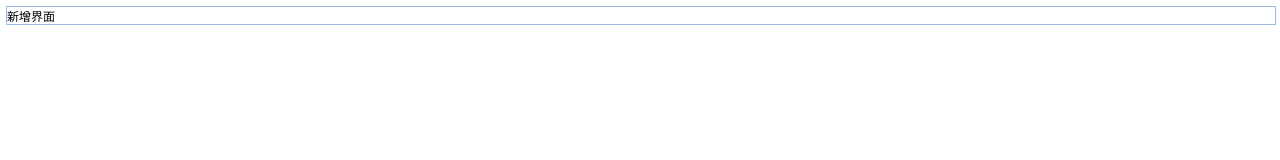
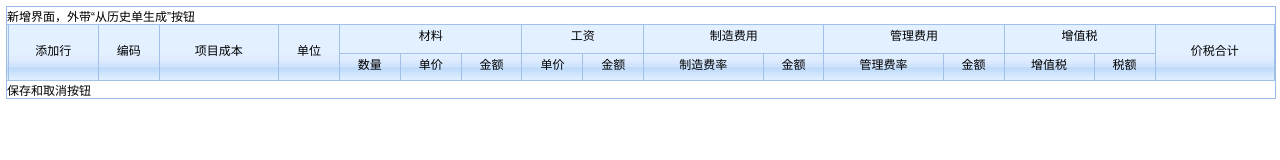
Before and after one commit to truth1209/hello-ligerui, a React app: page / in a window 1280 px wide. Built offline with nearby package versions, Linux system fonts and the light colour scheme.

Commit message:
使用ligerui绘制表格

```diff
--- a/src/containers/CostOrder.js
+++ b/src/containers/CostOrder.js
@@ -29,56 +29,122 @@ class CostOrder extends Component {
                 <div>
                   {
                     CompareUtil.arrayIsEmpty(costItems) ?
-                      <div>新增界面</div>
+                      <div>新增界面，外带“从历史单生成”按钮</div>
                       :
-                      <div>修改界面</div>
+                      <div>修改界面，外带“从历史单生成”按钮</div>
                   }
-                  <div className="l-panel-bwarp">
-                  <div className="l-panel-body">
-                  <div className="l-grid l-grid-hashorizontal">
-                    <div className="l-grid2" style={{ width: 1042, left: 30 }}>
-                      <div className="l-grid-header l-grid-header2" style={{ height: 56 }}>
-                        <div className="l-grid-header-inner" style={{ width: 1082 }}>
-                          <table className="l-grid-header-table" cellPadding="0" cellSpacing="0">
+                  {/* <div className="l-panel-bwarp">
+                  <div className="l-panel-body"> */}
+                  <div style={{ margin: 0, padding: 0, width: '100%' }}>
+                    <div className="l-grid2" style={{ width: '100%', left: 0 }}>
+                      <div className="l-grid-header l-grid-header2" style={{ height: 56, width: '100%' }}>
+                        <div className="l-grid-header-inner" style={{ width: '100%' }}>
+                          <table className="l-grid-header-table" cellPadding="0" cellSpacing="0" style={{ width: '100%' }} >
                             <tbody>
-                              <tr className="l-grid-hd-row l-grid-hd-mul">
-                                <td className="l-grid-hd-cell l-grid-hd-cell-mul" id="maingrid4|hcell|c102" style={{ height: 28 }}>
+                              <tr className="l-grid-hd-row">
+                              <td className="l-grid-hd-cell" rowSpan='2' style={{ height: 56 }}>
                                   <div className="l-grid-hd-cell-inner" style={{ height: 28 }}>
-                                    <span className="l-grid-hd-cell-text">公司信息</span>
+                                    <span className="l-grid-hd-cell-text"></span>
+                                  </div>
+                                </td>
+                                <td className="l-grid-hd-cell" rowSpan='2' style={{ height: 56 }}>
+                                  <div className="l-grid-hd-cell-inner" style={{ height: 28 }}>
+                                    <span className="l-grid-hd-cell-text">添加行</span>
+                                  </div>
+                                </td>
+                                <td className="l-grid-hd-cell" rowSpan='2' style={{ height: 56 }}>
+                                  <div className="l-grid-hd-cell-inner" style={{ height: 28 }}>
+                                    <span className="l-grid-hd-cell-text">编码</span>
+                                  </div>
+                                </td>
+                                <td className="l-grid-hd-cell" rowSpan="2" style={{ height: 56 }}>
+                                  <div className="l-grid-hd-cell-inner" style={{ height: 28 }}>
+                                    <span className="l-grid-hd-cell-text">项目成本</span>
                                   </div></td>
-                                <td className="l-grid-hd-cell l-grid-hd-cell-mul" id="maingrid4|hcell|c104" colSpan="3" style={{ height: 28 }}>
+                                <td className="l-grid-hd-cell" rowSpan="2" style={{ height: 56 }}>
                                   <div className="l-grid-hd-cell-inner" style={{ height: 28 }}>
-                                    <span className="l-grid-hd-cell-text">个人信息</span>
+                                    <span className="l-grid-hd-cell-text">单位</span>
+                                  </div></td>
+                                <td className="l-grid-hd-cell" colSpan='3' style={{ height: 28 }}>
+                                  <div className="l-grid-hd-cell-inner" style={{ height: 28 }}>
+                                    <span className="l-grid-hd-cell-text">材料</span>
+                                  </div></td>
+                                <td className="l-grid-hd-cell" colSpan='2' style={{ height: 28 }}>
+                                  <div className="l-grid-hd-cell-inner" style={{ height: 28 }}>
+                                    <span className="l-grid-hd-cell-text">工资</span>
+                                  </div></td>
+                                <td className="l-grid-hd-cell" colSpan='2' style={{ height: 28 }}>
+                                  <div className="l-grid-hd-cell-inner" style={{ height: 28 }}>
+                                    <span className="l-grid-hd-cell-text">制造费用</span>
+                                  </div></td>
+                                <td className="l-grid-hd-cell" colSpan='2' style={{ height: 28 }}>
+                                  <div className="l-grid-hd-cell-inner" style={{ height: 28 }}>
+                                    <span className="l-grid-hd-cell-text">管理费用</span>
+                                  </div></td>
+                                <td className="l-grid-hd-cell" colSpan='2' style={{ height: 28 }}>
+                                  <div className="l-grid-hd-cell-inner" style={{ height: 28 }}>
+                                    <span className="l-grid-hd-cell-text">增值税</span>
+                                  </div></td>
+                                <td className="l-grid-hd-cell" rowSpan='2' style={{ height: 28 }}>
+                                  <div className="l-grid-hd-cell-inner" style={{ height: 28 }}>
+                                    <span className="l-grid-hd-cell-text">价税合计</span>
                                   </div></td>
                               </tr>
                               <tr className="l-grid-hd-row">
-                                <td className="l-grid-hd-cell" id="maingrid4|hcell|c103" columnindex="1" columnname="CompanyName" style={{ height: 28, width: 300 }}>
+                                <td className="l-grid-hd-cell" style={{ height: 28 }}>
                                   <div className="l-grid-hd-cell-inner" style={{ height: 28 }}>
-                                    <span className="l-grid-hd-cell-text">公司名</span>
+                                    <span className="l-grid-hd-cell-text">数量</span>
                                   </div></td>
-                                <td className="l-grid-hd-cell" id="maingrid4|hcell|c105" columnindex="2" columnname="CustomerID" style={{ height: 28, width: 120 }}>
+                                <td className="l-grid-hd-cell" style={{ height: 28 }}>
                                   <div className="l-grid-hd-cell-inner" style={{ height: 28 }}>
-                                    <span className="l-grid-hd-cell-text">主键</span>
+                                    <span className="l-grid-hd-cell-text">单价</span>
                                   </div></td>
-                                <td className="l-grid-hd-cell" id="maingrid4|hcell|c106" columnindex="3" columnname="ContactName" style={{ height: 28, width: 50 }}>
+                                <td className="l-grid-hd-cell" style={{ height: 28 }}>
                                   <div className="l-grid-hd-cell-inner" style={{ height: 28 }}>
-                                    <span className="l-grid-hd-cell-text">联系名</span>
+                                    <span className="l-grid-hd-cell-text">金额</span>
                                   </div></td>
-                                <td className="l-grid-hd-cell l-grid-hd-cell-last" id="maingrid4|hcell|c107" columnindex="4" columnname="City" style={{ height: 28, width: 568 }}>
+                                <td className="l-grid-hd-cell" style={{ height: 28 }}>
                                   <div className="l-grid-hd-cell-inner" style={{ height: 28 }}>
-                                    <span className="l-grid-hd-cell-text">城市</span>
+                                    <span className="l-grid-hd-cell-text">单价</span>
+                                  </div></td>
+                                <td className="l-grid-hd-cell" style={{ height: 28 }}>
+                                  <div className="l-grid-hd-cell-inner" style={{ height: 28 }}>
+                                    <span className="l-grid-hd-cell-text">金额</span>
+                                  </div></td>
+                                <td className="l-grid-hd-cell" style={{ height: 28 }}>
+                                  <div className="l-grid-hd-cell-inner" style={{ height: 28 }}>
+                                    <span className="l-grid-hd-cell-text">制造费率</span>
+                                  </div></td>
+                                <td className="l-grid-hd-cell" style={{ height: 28 }}>
+                                  <div className="l-grid-hd-cell-inner" style={{ height: 28 }}>
+                                    <span className="l-grid-hd-cell-text">金额</span>
+                                  </div></td>
+                                <td className="l-grid-hd-cell" style={{ height: 28 }}>
+                                  <div className="l-grid-hd-cell-inner" style={{ height: 28 }}>
+                                    <span className="l-grid-hd-cell-text">管理费率</span>
+                                  </div></td>
+                                <td className="l-grid-hd-cell" style={{ height: 28 }}>
+                                  <div className="l-grid-hd-cell-inner" style={{ height: 28 }}>
+                                    <span className="l-grid-hd-cell-text">金额</span>
+                                  </div></td>
+                                <td className="l-grid-hd-cell" style={{ height: 28 }}>
+                                  <div className="l-grid-hd-cell-inner" style={{ height: 28 }}>
+                                    <span className="l-grid-hd-cell-text">增值税</span>
+                                  </div></td>
+                                <td className="l-grid-hd-cell" style={{ height: 28 }}>
+                                  <div className="l-grid-hd-cell-inner" style={{ height: 28 }}>
+                                    <span className="l-grid-hd-cell-text">税额</span>
                                   </div></td>
                               </tr>
                             </tbody>
                           </table>
                         </div>
                       </div>
-                      </div>
                     </div>
-                  </div>
                   </div>
                 </div>
               }
+              <div>保存和取消按钮</div>
             </div>
         }
       </div>
--- a/src/stylesheet/css/ligerui-grid.css
+++ b/src/stylesheet/css/ligerui-grid.css
@@ -249,8 +249,10 @@ padding-right: 10px;
 }
 .l-grid-hd-cell
 {
-     padding:0; margin:0;overflow:hidden;
+    padding:0; margin:0;overflow:hidden;
+    border-top:1px solid #A3C0E8;
     border-right:1px solid #A3C0E8;
+    border-bottom:1px solid #A3C0E8;
     text-align:center;
 }
 .l-grid-hd-cell-last
@@ -488,9 +490,9 @@ background: url(../images/icon/icon-loading.gif) no-repeat; background-position:
 .l-grid1{  display:none;}
 .l-grid1 .l-grid-body{overflow:hidden;}
 .l-grid1 .l-grid-detailpanel{border-right:1px solid white;}
-.l-frozen .l-grid2{position:absolute; top:0px; left:0px; width:100%; }
+.l-frozen .l-grid2{position:relative; top:0px; left:0px; width:100%; }
 .l-frozen .l-grid2 .l-grid-body{overflow-x:auto;}
-.l-frozen .l-grid1{position:absolute; top:0px; left:0px;display:block;}
+.l-frozen .l-grid1{position:relative; top:0px; left:0px;display:block;}
 
 
 .l-grid-gray
```
Also changed, not shown: 1 other file.
